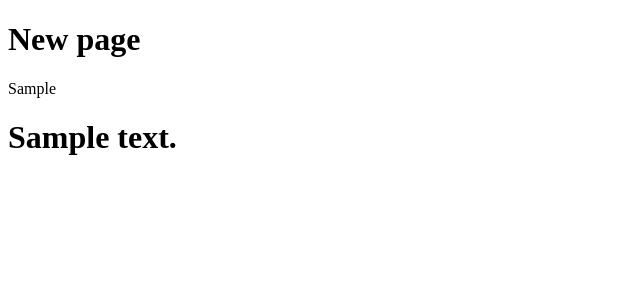
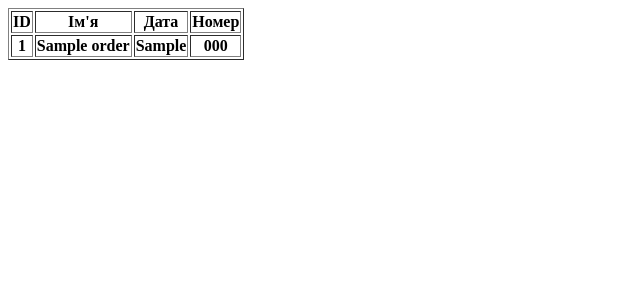
Before and after one commit to Head-Shot-53/django_training_website_1, a Django app: template templates/index.html in a window 1280 px wide. Shown: the top 300 px of the page, without its empty margins (0-640 px from the left). Run offline with Django 5.2, Linux system fonts and the light colour scheme; tables that the repository leaves empty hold one stand-in row (values such as "Sample post"); the template is opened without the code that fills it: values that come from a table or form of the project are taken from there, most other values are stand-ins (such as "Sample title", 1, 10 or a date in 2020); lists and menus that the app fills with data are empty.

Commit message:
зробив, щоб вивід данних був таблицею

```diff
--- a/templates/index.html
+++ b/templates/index.html
@@ -6,8 +6,26 @@
     <title>Document</title>
 </head>
 <body>
-<h1>New page</h1>
-{{ a }}
-<h1>{{ text }}</h1>
+{% if object_list %}
+<table border="1">
+    <tr>
+        <th>ID</th>
+        <th>Ім'я</th>
+        <th>Дата</th>
+        <th>Номер</th>
+    </tr>
+{% for obj in object_list %}
+    <tr>
+        <th>{{ obj.id }}</th>
+        <th>{{ obj.order_name }}</th>
+        <th>{{ obl.order_dt }}</th>
+        <th>{{ obj.order_phone }}</th>
+    </tr>
+{% endfor %}
+</table>
+{% else %}
+<h1>Замовлень немає</h1>
+{% endif %}
+
 </body>
 </html>
```
